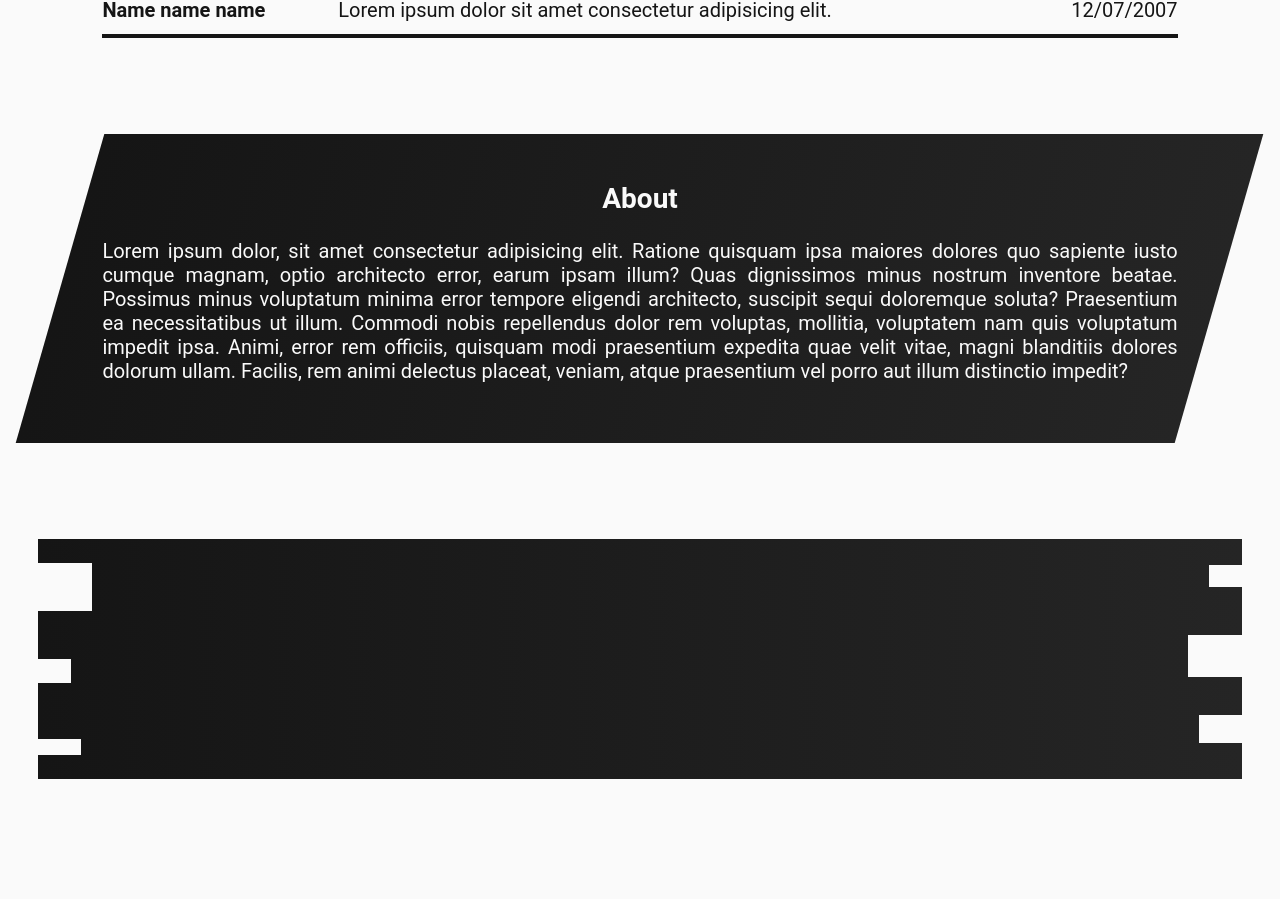
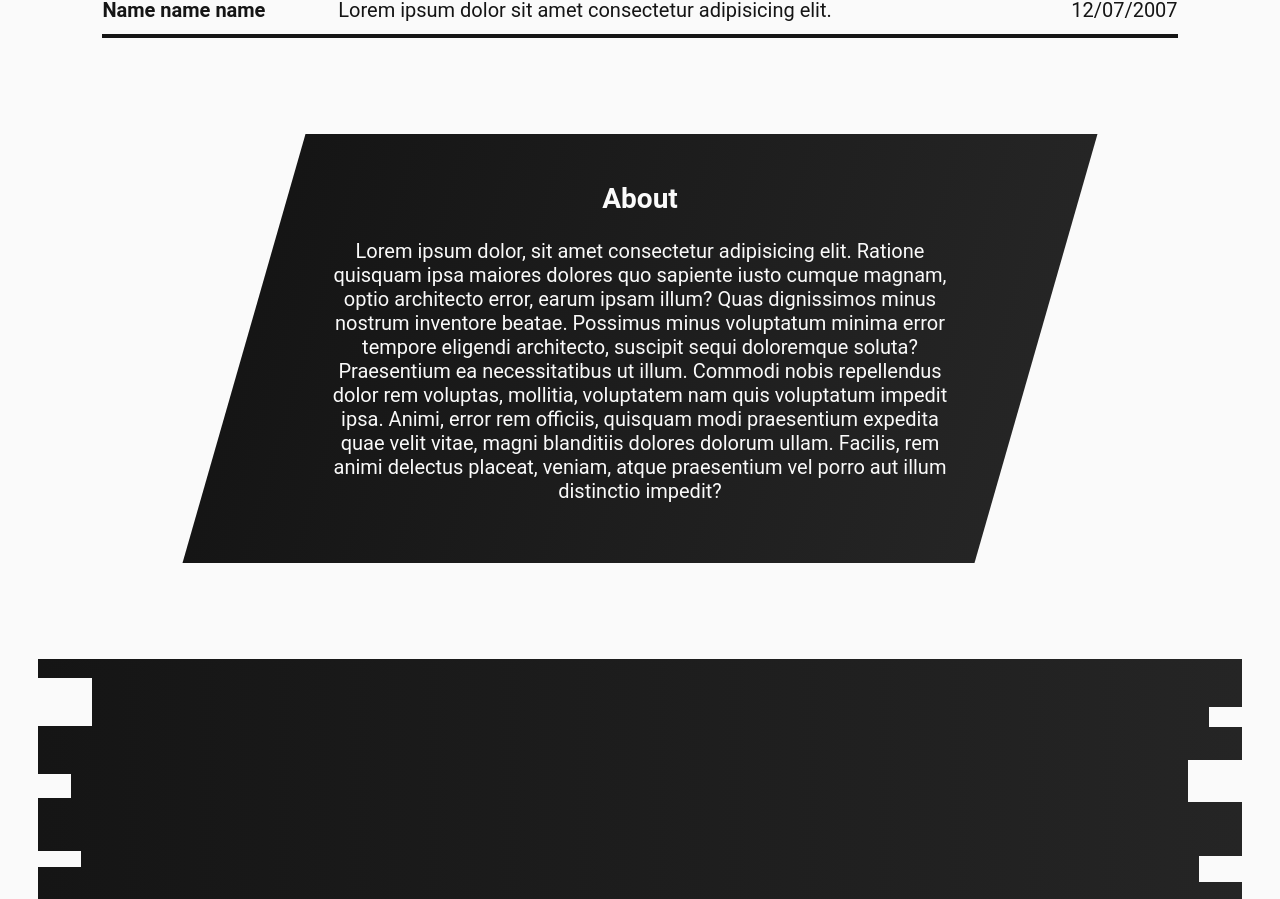
Before and after one commit to LGPossatto/my-portfolio, a Next.js app: page / in a window 1280 px wide. Shown: the part 1149-2048 px from the top of the page. Before the commit the page ends 1928 px from the top, so only its background shows below. Built offline with nearby package versions, Linux system fonts and the light colour scheme.

Commit message:
about size changed, media queries added

```diff
--- a/styles/components/Footer.module.scss
+++ b/styles/components/Footer.module.scss
@@ -1,5 +1,6 @@
 @import "../../styles/_sass/colors";
 @import "../../styles/_sass/sizes";
+@import "../../styles/_sass/breakpoints";
 
 .container {
   position: relative;
@@ -12,12 +13,17 @@
 
     position: absolute;
     bottom: 0;
-    left: -5vw;
+    left: -60px;
 
-    width: calc(100% + 10vw);
+    width: calc(100% + 120px);
     height: 100%;
 
     background-image: linear-gradient(to right, $color-black, $color-grey-dark);
+
+    @include bp-med {
+      width: calc(100% + 10vw);
+      left: -5vw;
+    }
   }
 
   .dec {
@@ -31,54 +37,90 @@
       position: absolute;
 
       background-color: $color-white;
+
+      @include bp-tablet {
+        display: none;
+      }
     }
 
     &-l-1,
     &-l-2,
     &-l-3 {
-      left: -5vw;
+      left: -60px;
+
+      @include bp-med {
+        left: -5vw;
+      }
     }
 
     &-r-1,
     &-r-2,
     &-r-3 {
-      right: -5vw;
+      right: -60px;
+
+      @include bp-med {
+        right: -5vw;
+      }
     }
   }
 
   .dec-l-1 {
-    top: 24px;
-    width: 5%;
+    top: 8%;
+    width: 56px;
     height: 48px;
+
+    @include bp-med {
+      width: 5%;
+    }
   }
 
   .dec-l-2 {
-    top: 120px;
-    width: 3%;
+    top: 48%;
+    width: 30px;
     height: 24px;
+
+    @include bp-med {
+      width: 3%;
+    }
   }
 
   .dec-l-3 {
-    bottom: 24px;
-    width: 4%;
+    top: 80%;
+    width: 48px;
     height: 16px;
+
+    @include bp-med {
+      width: 4%;
+    }
   }
 
   .dec-r-1 {
-    top: 26px;
-    width: 3%;
-    height: 22px;
+    top: 20%;
+    width: 36px;
+    height: 20px;
+
+    @include bp-med {
+      width: 3%;
+    }
   }
 
   .dec-r-2 {
-    top: 96px;
-    width: 5%;
+    top: 42%;
+    width: 52px;
     height: 42px;
+
+    @include bp-med {
+      width: 5%;
+    }
   }
 
   .dec-r-3 {
-    bottom: 36px;
-    width: 4%;
-    height: 28px;
+    top: 82%;
+    width: 42px;
+    height: 26px;
+
+    @include bp-med {
+      width: 4%;
+    }
   }
 }
--- a/styles/components/Line.module.scss
+++ b/styles/components/Line.module.scss
@@ -1,10 +1,11 @@
 @import "../_sass/colors";
+@import "../_sass/breakpoints";
 
 .container {
   position: relative;
-  left: -5vw;
+  left: -60px;
 
-  width: calc(100% + 10vw);
+  width: calc(100% + 120px);
   height: 6px;
 
   .top {
@@ -30,4 +31,9 @@
     height: 100%;
     width: 100%;
   }
+
+  @include bp-med {
+    width: calc(100% + 10vw);
+    left: -5vw;
+  }
 }
--- a/styles/globals.scss
+++ b/styles/globals.scss
@@ -26,12 +26,12 @@ html {
 body {
   overflow-x: hidden;
 
-  max-width: $ss-big;
+  max-width: $ss-med;
   min-width: 300px;
   width: 100%;
 
   margin: auto;
-  padding: 0 10%;
+  padding: 0 120px;
 
   @include bp-med {
     padding: 0 8%;
@@ -44,10 +44,6 @@ body {
   @include bp-tablet {
     padding: 0 4%;
   }
-
-  @include bp-mobile {
-    padding: 0 2%;
-  }
 }
 
 li {
--- a/styles/pages/Home.module.scss
+++ b/styles/pages/Home.module.scss
@@ -5,10 +5,12 @@
 .container {
   .about {
     position: relative;
-    padding: 48px 0 60px;
-    margin: 96px 0;
 
-    text-align: justify;
+    width: 720px;
+    padding: 48px 48px 60px;
+    margin: 96px auto;
+
+    text-align: center;
 
     color: $color-white;
 
@@ -32,8 +34,8 @@
       z-index: -1;
       top: 0;
       bottom: 0;
-      left: -42px;
-      right: -42px;
+      left: -5%;
+      right: -5%;
 
       transform: skewX(-16deg);
 
@@ -47,5 +49,15 @@
         transform: skewX(0deg);
       }
     }
+
+    @media screen and (max-width: 800px) {
+      width: 680px;
+    }
+
+    @include bp-tablet {
+      width: 100%;
+      padding-left: 0;
+      padding-right: 0;
+    }
   }
 }
```
